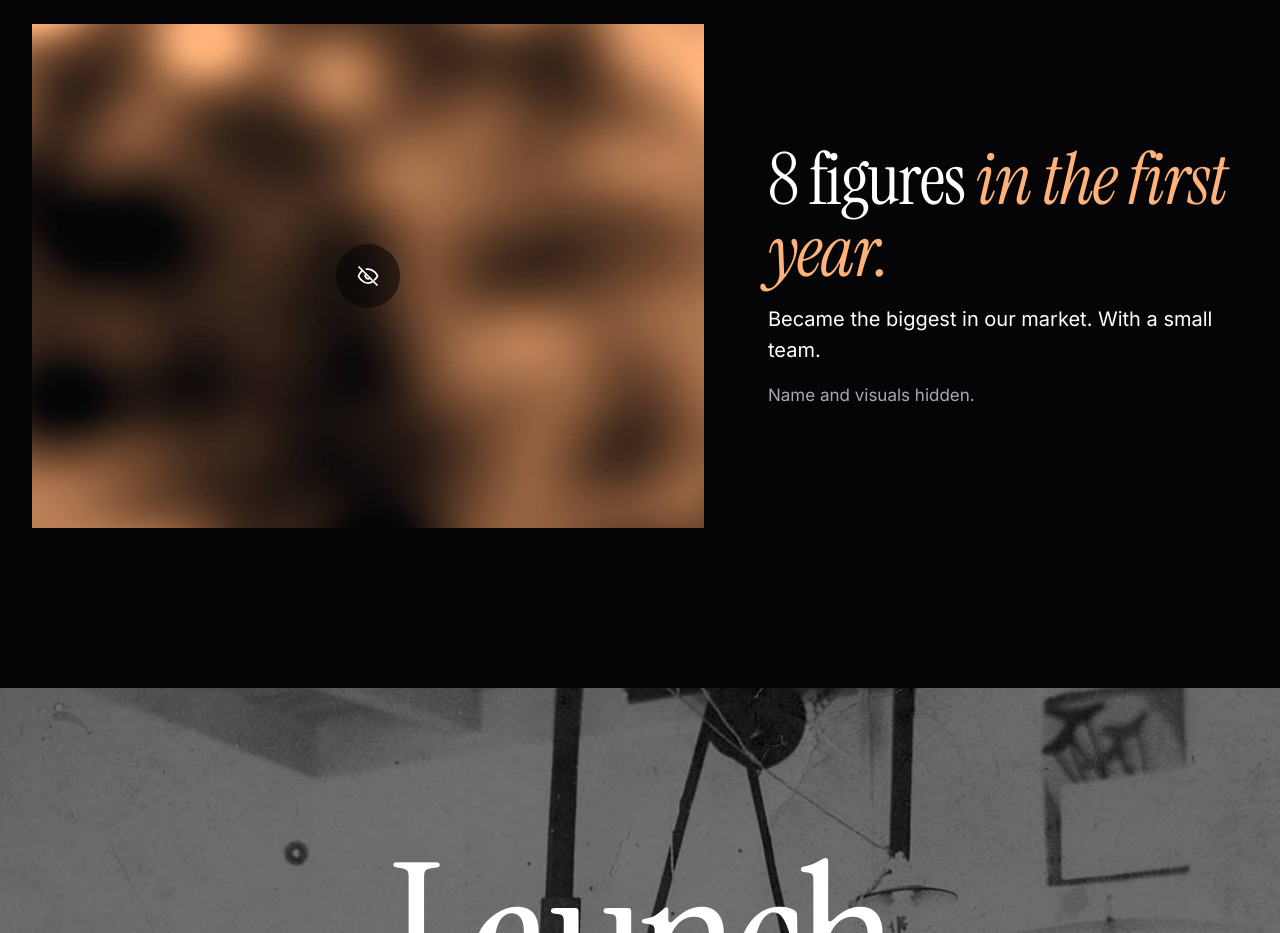
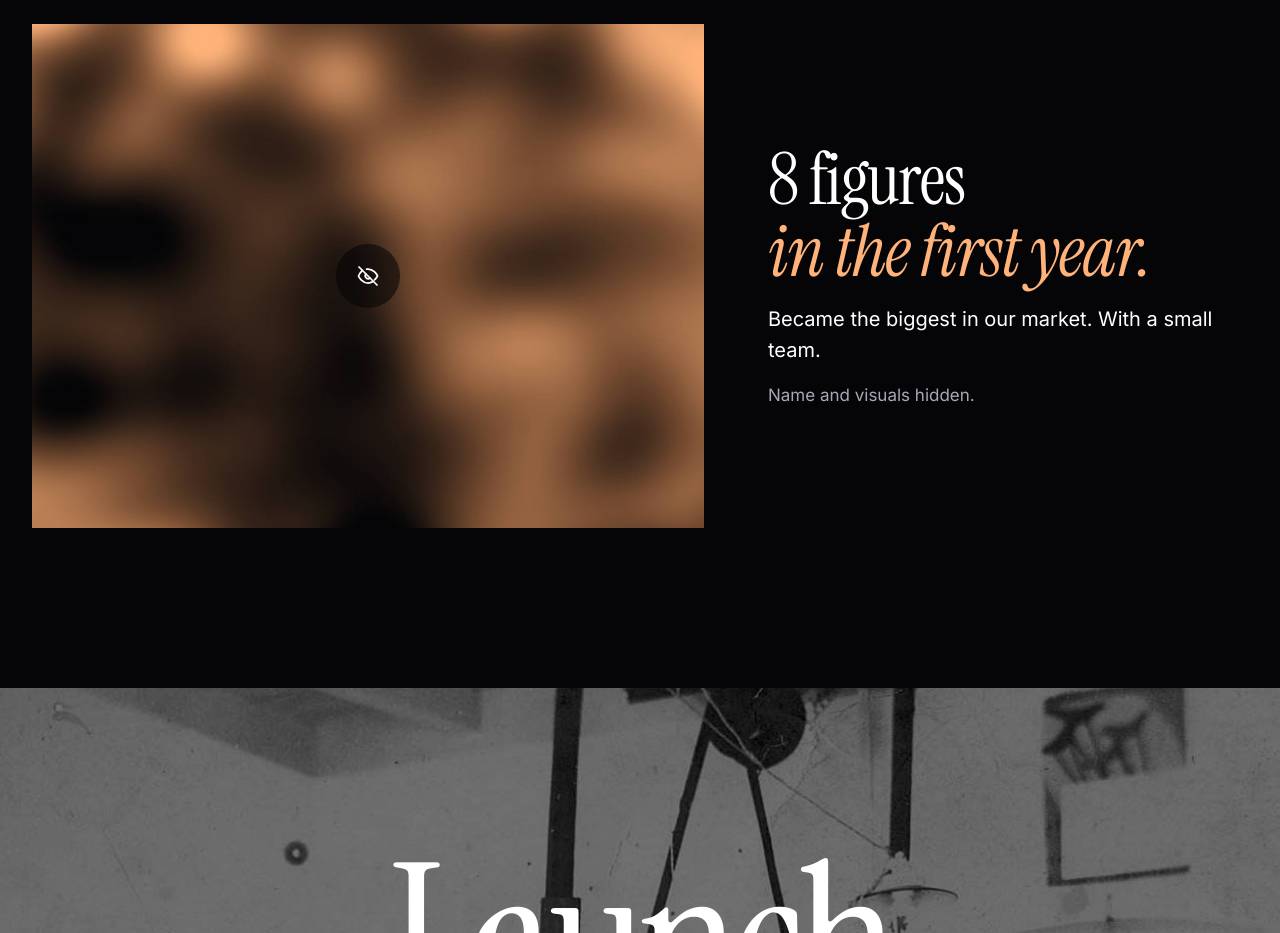
Before and after one commit to depatron024/brandgroup-website, a plain HTML site: page index.html in a window 1280 px wide. Shown: the part 2280-3213 px from the top of the page. Drawn offline with Linux system fonts and the light colour scheme.

Commit message:
Kop van het anonieme merk op twee vaste regels
Co-Authored-By: Claude Opus 5.5 <noreply@anthropic.com>

```diff
--- a/css/style.css
+++ b/css/style.css
@@ -613,6 +613,10 @@ a {
   gap: var(--ruimte-m);
 }
 
+.hidden-brand__copy h2 em {
+  display: block;
+}
+
 .hidden-brand__copy p {
   max-width: var(--tekst-maat);
   font-size: var(--tekst-groot);
```
